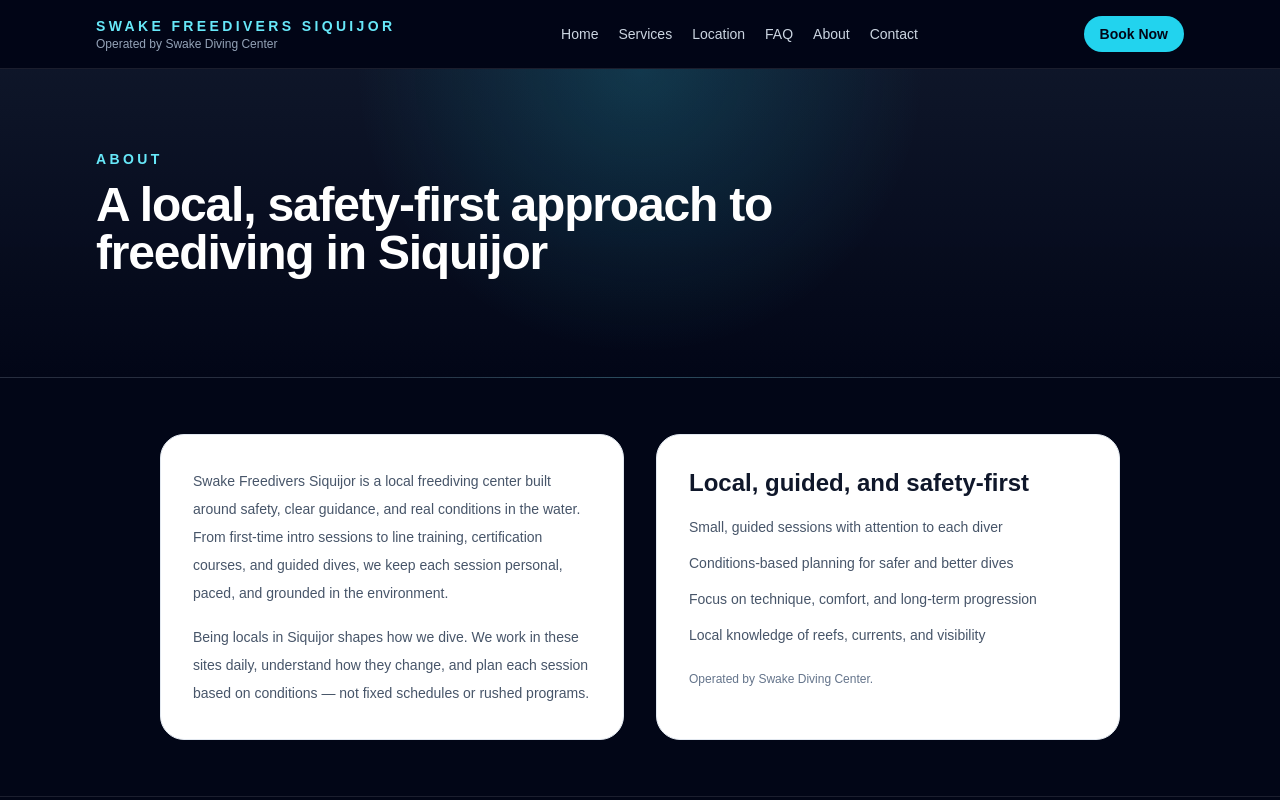
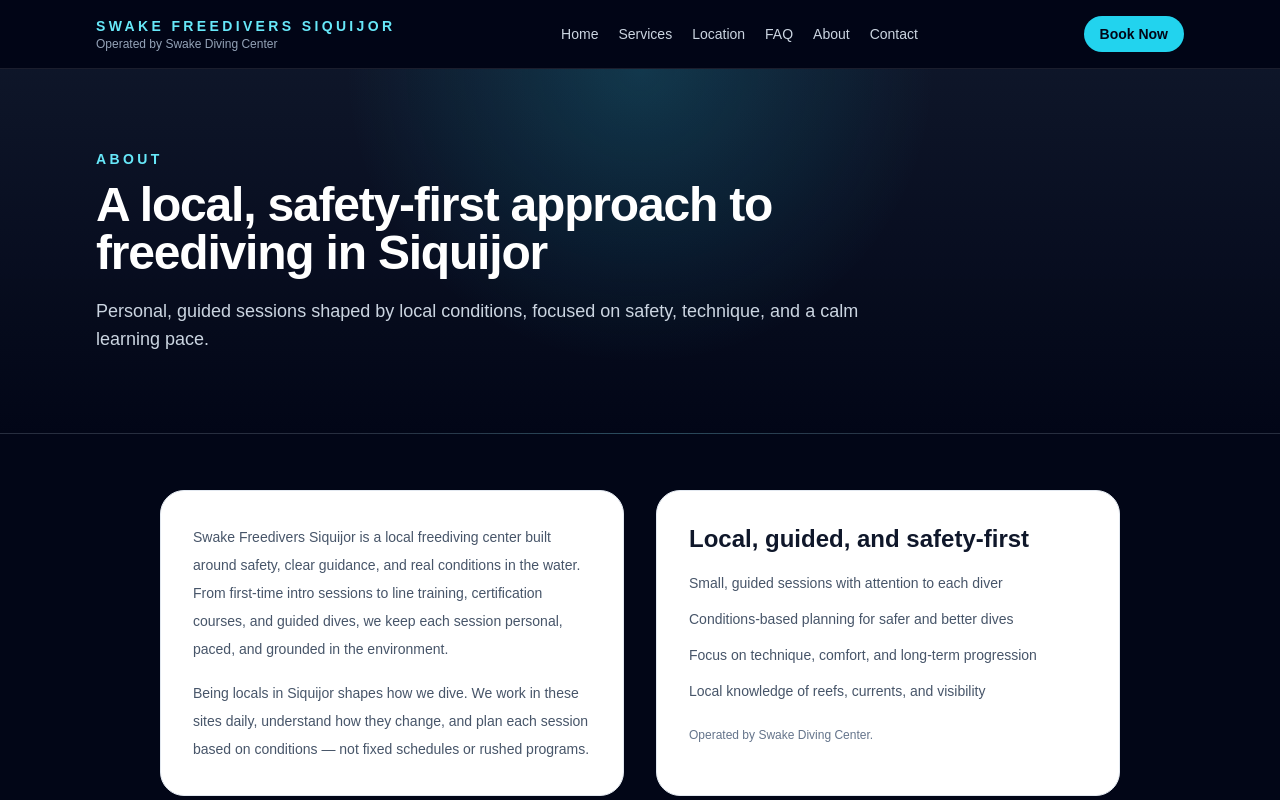
Before and after one commit to cbmserino-cyber/swake-diving-center, a Next.js app: page /about in a window 1280 px wide. Shown: the top 800 px of the page. Built offline with nearby package versions, Linux system fonts and the light colour scheme.

Commit message:
Update page.tsx

```diff
--- a/app/about/page.tsx
+++ b/app/about/page.tsx
@@ -15,6 +15,7 @@ export default function AboutPage() {
       <PageHero
         eyebrow="About"
         title="A local, safety-first approach to freediving in Siquijor"
+        description="Personal, guided sessions shaped by local conditions, focused on safety, technique, and a calm learning pace."
       />
 
       <section className="mx-auto max-w-5xl px-6 py-14 lg:px-8">
```
